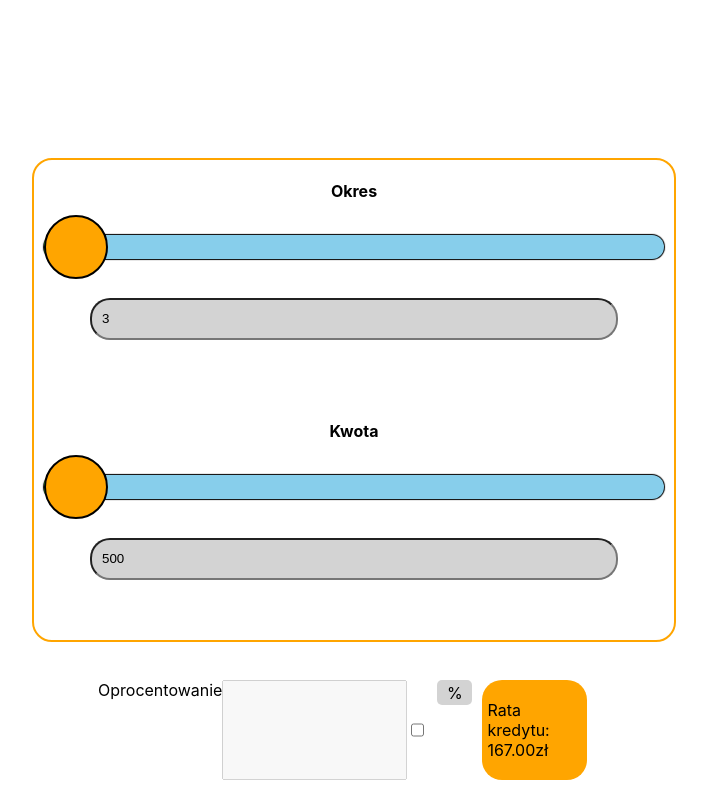
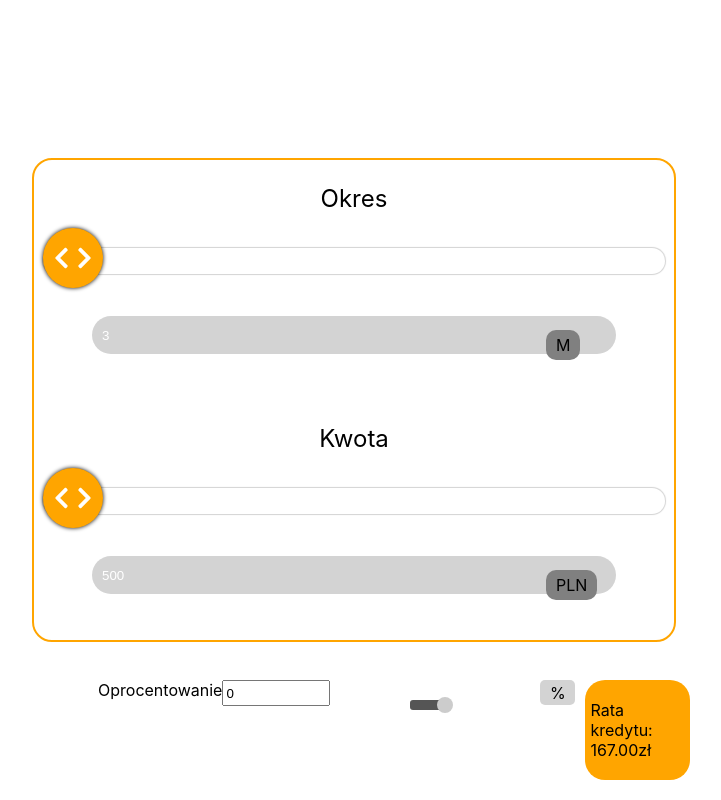
Before and after one commit to Szadziu/BankAppTask, a React (Create React App) app: page / in a window 1280 px wide. Shown: the whole page, without its empty margins (286-1007 px from the left). Built offline with nearby package versions, Linux system fonts and the light colour scheme.

Commit message:
add style to checkbox and input of interest

```diff
--- a/package.json
+++ b/package.json
@@ -3,6 +3,9 @@
   "version": "0.1.0",
   "private": true,
   "dependencies": {
+    "@fortawesome/fontawesome-svg-core": "^1.2.36",
+    "@fortawesome/free-solid-svg-icons": "^5.15.4",
+    "@fortawesome/react-fontawesome": "^0.1.15",
     "@testing-library/jest-dom": "^5.14.1",
     "@testing-library/react": "^11.2.7",
     "@testing-library/user-event": "^12.8.3",
--- a/src/components/App.js
+++ b/src/components/App.js
@@ -7,7 +7,7 @@ class App extends React.Component {
   state = {
     loanPeriod: 1,
     loanAmount: 0,
-    isChecked: false,
+    isChecked: true,
     interest: 0,
   };
 
@@ -25,12 +25,14 @@ class App extends React.Component {
       <>
         <Container>
           <Slider
+            sign={"M"}
             text={"Okres"}
             handleLoan={this.handleLoanPeriod}
             min={3}
             max={120}
           />
           <Slider
+            sign={"PLN"}
             text={"Kwota"}
             handleLoan={this.handleLoanAmount}
             min={500}
@@ -39,7 +41,7 @@ class App extends React.Component {
         </Container>
         <InterestRate>
           <label htmlFor="title">Oprocentowanie</label>
-          <input
+          <InterestInput
             onChange={(e) => {
               if (e.target.value >= 0) {
                 if (e.target.value > 12) {
@@ -62,7 +64,8 @@ class App extends React.Component {
             disabled={!this.state.isChecked}
             value={this.state.isChecked && this.state.interest}
           />
-          <input
+          <Checkbox>
+            <InterestCheckbox
               onChange={() => {
                 this.setState((prevState) => ({
                   isChecked: !prevState.isChecked,
@@ -71,6 +74,10 @@ class App extends React.Component {
               checked={this.state.isChecked}
               type="checkbox"
             />
+            <CheckboxLabel
+              className={this.state.isChecked ? "isChecked" : "isUnchecked"}
+            ></CheckboxLabel>
+          </Checkbox>
           <PercentageSign>%</PercentageSign>
           {this.state.isChecked ? (
             <LoanInstallment>
@@ -96,6 +103,53 @@ class App extends React.Component {
 }
 
 export default App;
+
+const Checkbox = styled.div`
+  width: 40px;
+  height: 10px;
+  background: #555;
+  margin: 20px 80px;
+  position: relative;
+  border-radius: 3px;
+`;
+
+const CheckboxLabel = styled.label`
+  display: block;
+  width: 16px;
+  height: 16px;
+  border-radius: 50%;
+
+  transition: all 0.5s ease;
+  cursor: pointer;
+  position: absolute;
+  top: -3px;
+  left: -3px;
+
+  background: #ccc;
+`;
+
+const InterestCheckbox = styled.input`
+  opacity: 0;
+  cursor: pointer;
+  position: relative;
+  top: -200%;
+  left: -30%;
+  width: 50px;
+  height: 40px;
+  &:checked + label {
+    left: 27px;
+  }
+`;
+
+const InterestInput = styled.input`
+  width: 100px;
+  height: 20px;
+  &::-webkit-outer-spin-button,
+  &::-webkit-inner-spin-button {
+    -webkit-appearance: none;
+    margin: 0;
+  }
+`;
 
 const InterestRate = styled.div`
   display: flex;
--- a/src/components/Slider.js
+++ b/src/components/Slider.js
@@ -1,5 +1,10 @@
 import styled from "styled-components";
-import React, { useState } from "react";
+import React from "react";
+import { FontAwesomeIcon } from "@fortawesome/react-fontawesome";
+import {
+  faChevronRight,
+  faChevronLeft,
+} from "@fortawesome/free-solid-svg-icons";
 
 class Slider extends React.Component {
   state = {
@@ -55,13 +60,15 @@ class Slider extends React.Component {
   render() {
     return (
       <Main>
-        <h4 style={{ textAlign: "center" }}>{this.props.text}</h4>
+        <p style={{ textAlign: "center" }}>{this.props.text}</p>
         <MainBar
+          handleLoan={this.props.handleLoan}
           width={this.state.opacityBarWidth}
           position={this.state.position}
           ref={this.sliderRef}
           onClick={(e) => {
             this.drag(e);
+            this.props.handleLoan(this.state.value);
           }}
           onMouseMove={(e) => {
             const slider = this.sliderRef.current;
@@ -81,14 +88,16 @@ class Slider extends React.Component {
           <Draggable
             style={{ left: this.state.position }}
             onMouseDown={this.startDrag}
-          ></Draggable>
+          >
+            <FontAwesomeIcon size="xs" icon={faChevronLeft} pull="left" />
+            <FontAwesomeIcon size="xs" icon={faChevronRight} />
+          </Draggable>
         </MainBar>
         <Result
           min={this.props.min}
           max={this.props.max}
           handleLoan={this.props.handleLoan}
           onChange={(e) => {
-            console.log(this.props.handleLoan(this.state.value));
             if (
               e.target.value <= this.props.max &&
               e.target.value >= this.props.min
@@ -113,6 +122,7 @@ class Slider extends React.Component {
           type="number"
           value={this.state.value}
         />
+        <Sign>{this.props.sign}</Sign>
       </Main>
     );
   }
@@ -120,10 +130,26 @@ class Slider extends React.Component {
 
 export default Slider;
 
+const Sign = styled.div`
+  position: absolute;
+  top: 71%;
+  left: 80%;
+  height: 30px;
+  width: auto;
+  padding: 0 10px;
+  text-align: center;
+  line-height: 30px;
+  color: black;
+  font-size: 16px;
+  border-radius: 10px;
+  background-color: grey;
+`;
+
 const Main = styled.div`
   position: relative;
   width: 100%;
   height: 50%;
+  font-size: 24px;
 `;
 
 const Result = styled.input`
@@ -136,8 +162,10 @@ const Result = styled.input`
   transform: translate(-50%, -50%);
   width: 80%;
   height: 15%;
-  background-color: lightgrey;
+  background-color: lightgray;
+  border: none;
   border-radius: 20px;
+  color: white;
   &:focus {
     border: 1px solid orange;
     border-radius: 20px;
@@ -151,7 +179,7 @@ const Result = styled.input`
 `;
 
 const OpacityBar = styled.div`
-  background-color: skyblue;
+  background-color: lightgrey;
   height: 100%;
   width: ${(props) => props.width}px;
   border-radius: 20px;
@@ -164,7 +192,7 @@ const ProgressBar = styled.div`
 
   border-radius: 20px;
 
-  background: rgb(53, 230, 37);
+  background: gray;
   &:hover {
     cursor: pointer;
   }
@@ -179,9 +207,10 @@ const MainBar = styled.div`
   transform: translate(-50%, -50%);
   width: 620px;
   height: 10%;
-  background-color: skyblue;
+  background-color: white;
   border-radius: 20px;
-  box-shadow: 0 0 1px 1px black;
+  box-shadow: 0 0 1px 1px lightgray;
+  padding: 1px;
 
   &:hover ${OpacityBar} {
     width: ${(props) => props.width}px;
@@ -203,7 +232,7 @@ const Draggable = styled.div`
   align-items: center;
 
   border-radius: 50%;
-  border: 2px solid black;
+  box-shadow: 0 0 4px 0 black;
 
   font-size: 2rem;
   font-family: "Arial";
```
Also changed, not shown: 1 other file (tests, documents, lock files or other folders). Lines whose indentation alone changed are shown as unchanged.
